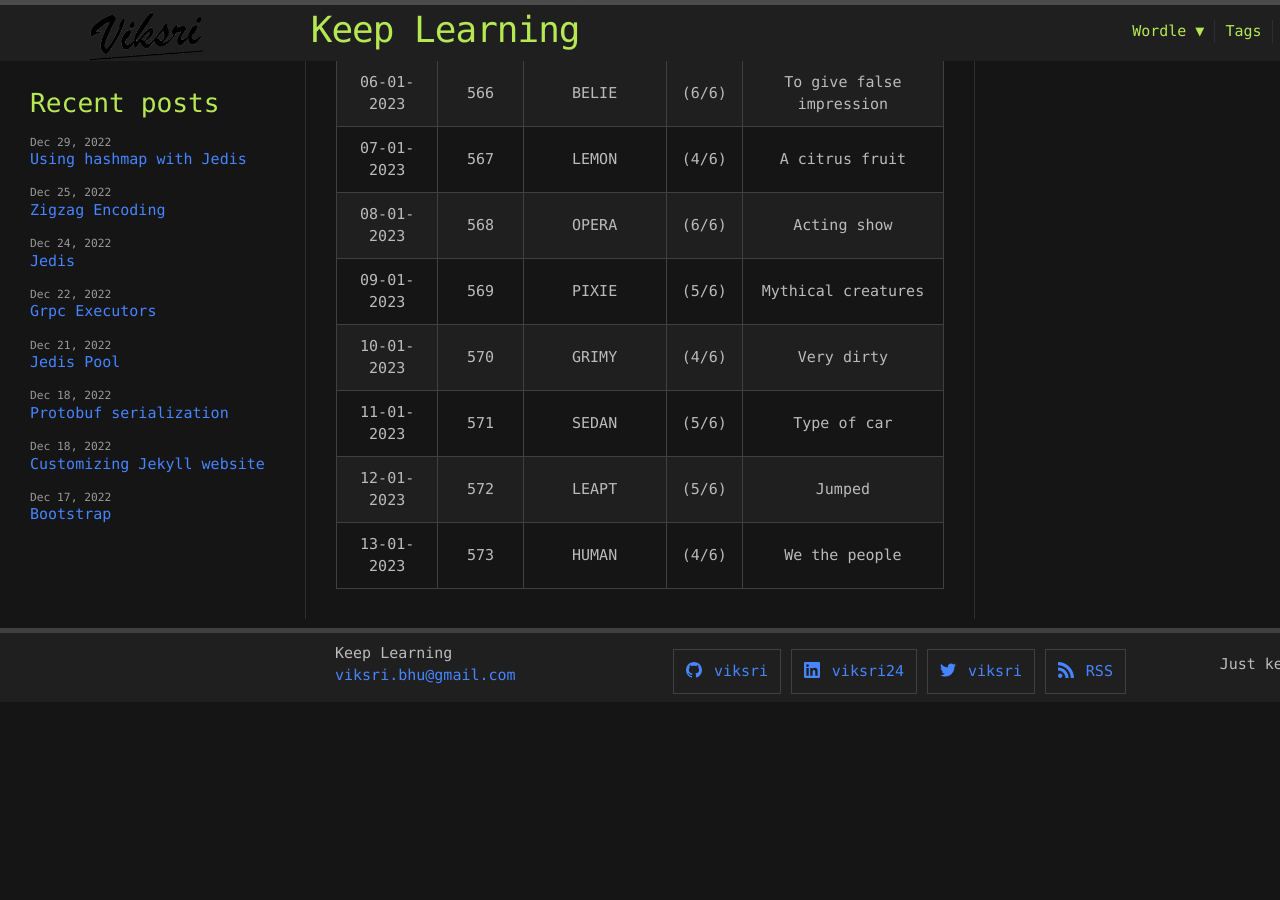
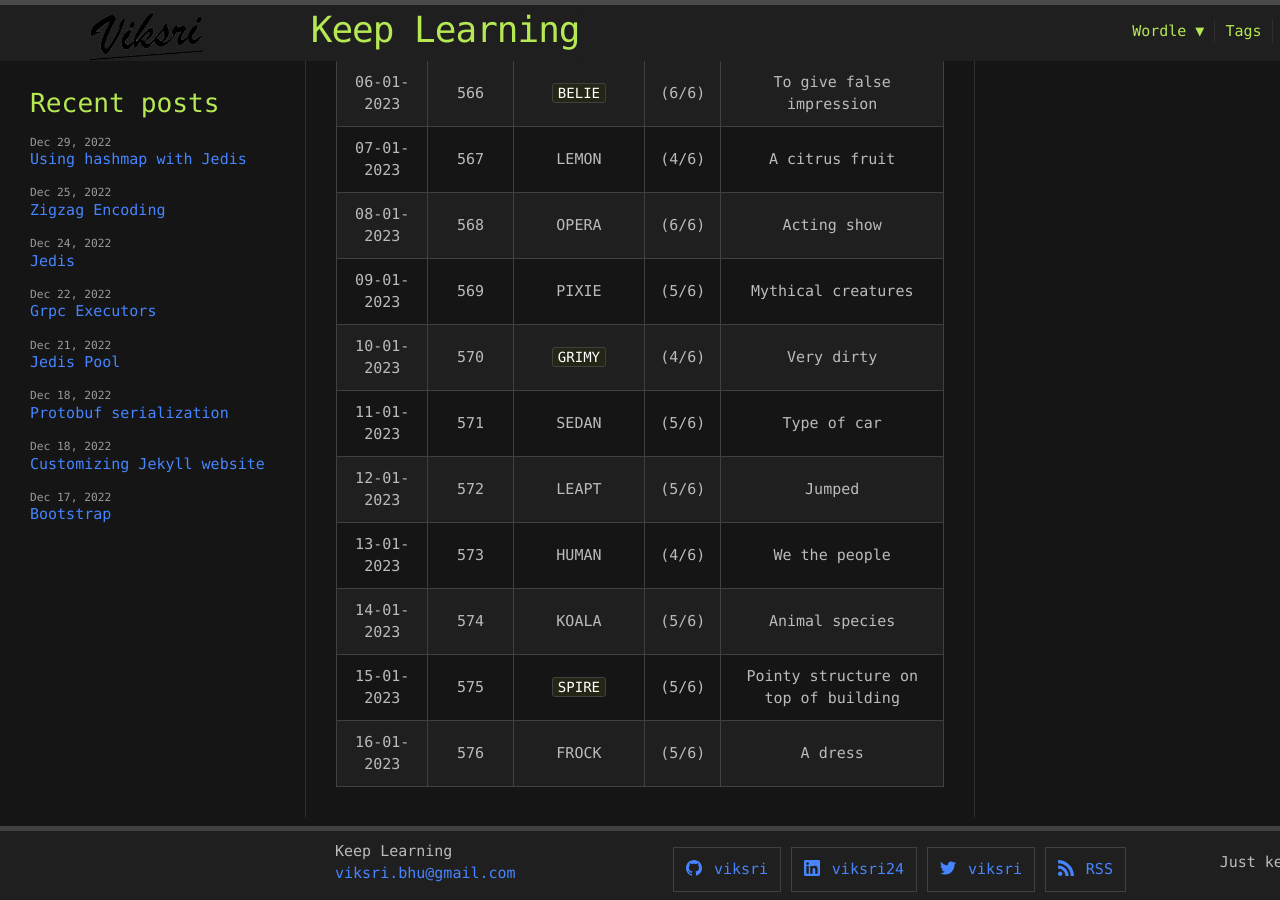
Before and after one commit to viksri/viksri.github.io, a Jekyll site: the page built from wordle/Jan2023.md, in a window 1280 px wide and 900 px high, scrolled down 580 px. Built offline with Jekyll 4.4.1, drawn with Linux system fonts in a browser that asks for light colours; before the commit the page ends 1282 px from its top, so only the background shows below that.

Commit message:
spanish & wordle update

```diff
--- a/wordle/Jan2023.md
+++ b/wordle/Jan2023.md
@@ -14,11 +14,14 @@ categories: language
 | 03-01-2023 | 563 | ANTIC | (3/6) | Old |
 | 04-01-2023 | 564 | LAYER | (6/6) | Thin sheet of substance |
 | 05-01-2023 | 565 | SLEEK | (6/6) | Smooth and shiny |
-| 06-01-2023 | 566 | BELIE | (6/6) | To give false impression |
+| 06-01-2023 | 566 | `BELIE` | (6/6) | To give false impression |
 | 07-01-2023 | 567 | LEMON | (4/6) | A citrus fruit |
 | 08-01-2023 | 568 | OPERA | (6/6) | Acting show |
 | 09-01-2023 | 569 | PIXIE | (5/6) | Mythical creatures |
-| 10-01-2023 | 570 | GRIMY | (4/6) | Very dirty |
+| 10-01-2023 | 570 | `GRIMY` | (4/6) | Very dirty |
 | 11-01-2023 | 571 | SEDAN | (5/6) | Type of car |
 | 12-01-2023 | 572 | LEAPT | (5/6) | Jumped |
 | 13-01-2023 | 573 | HUMAN | (4/6) | We the people |
+| 14-01-2023 | 574 | KOALA | (5/6) | Animal species |
+| 15-01-2023 | 575 | `SPIRE` | (5/6) | Pointy structure on top of building |
+| 16-01-2023 | 576 | FROCK | (5/6) | A dress
```
Also changed, not shown: wordle/Dec2022.md (+2 -2 lines).
